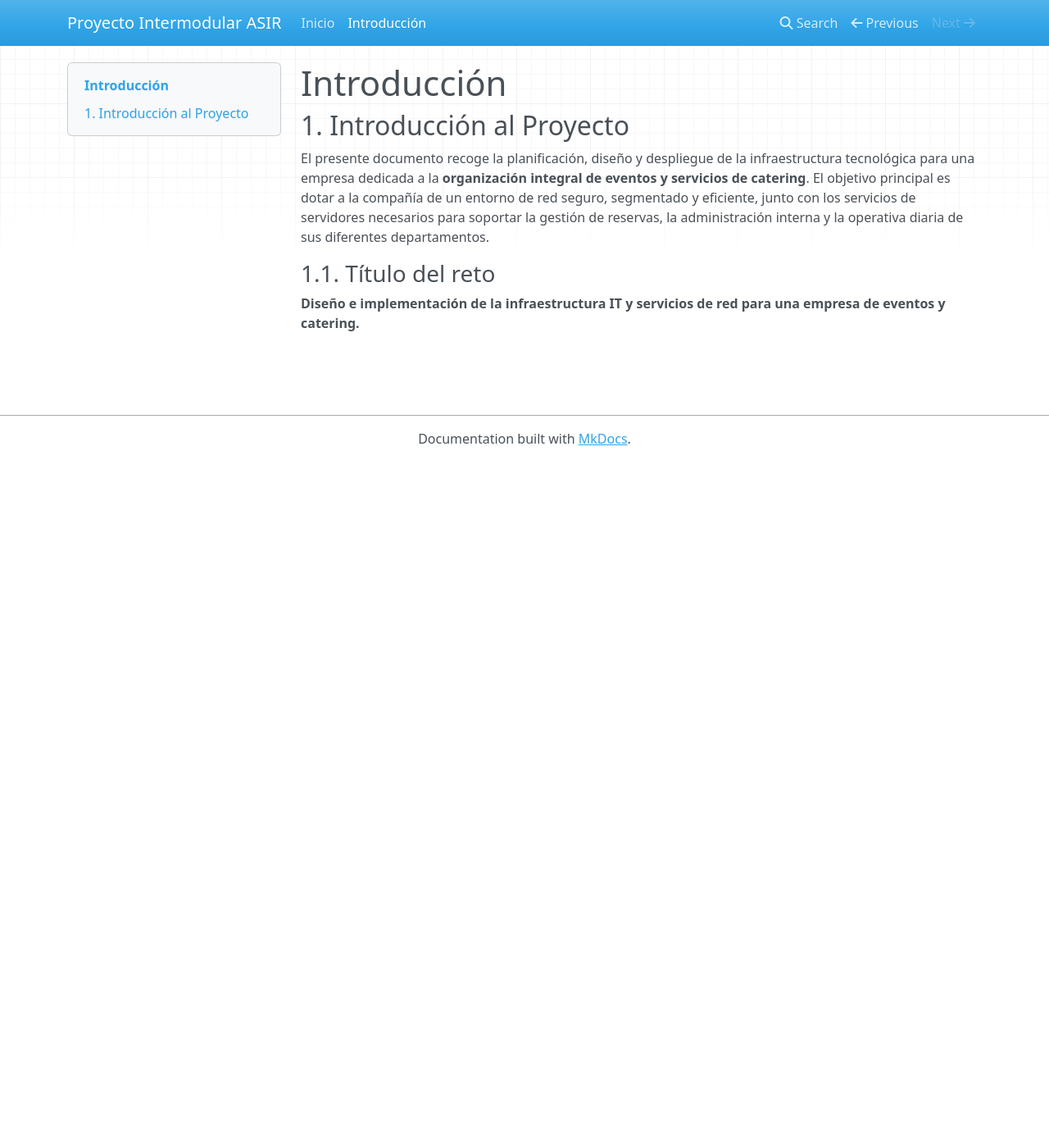
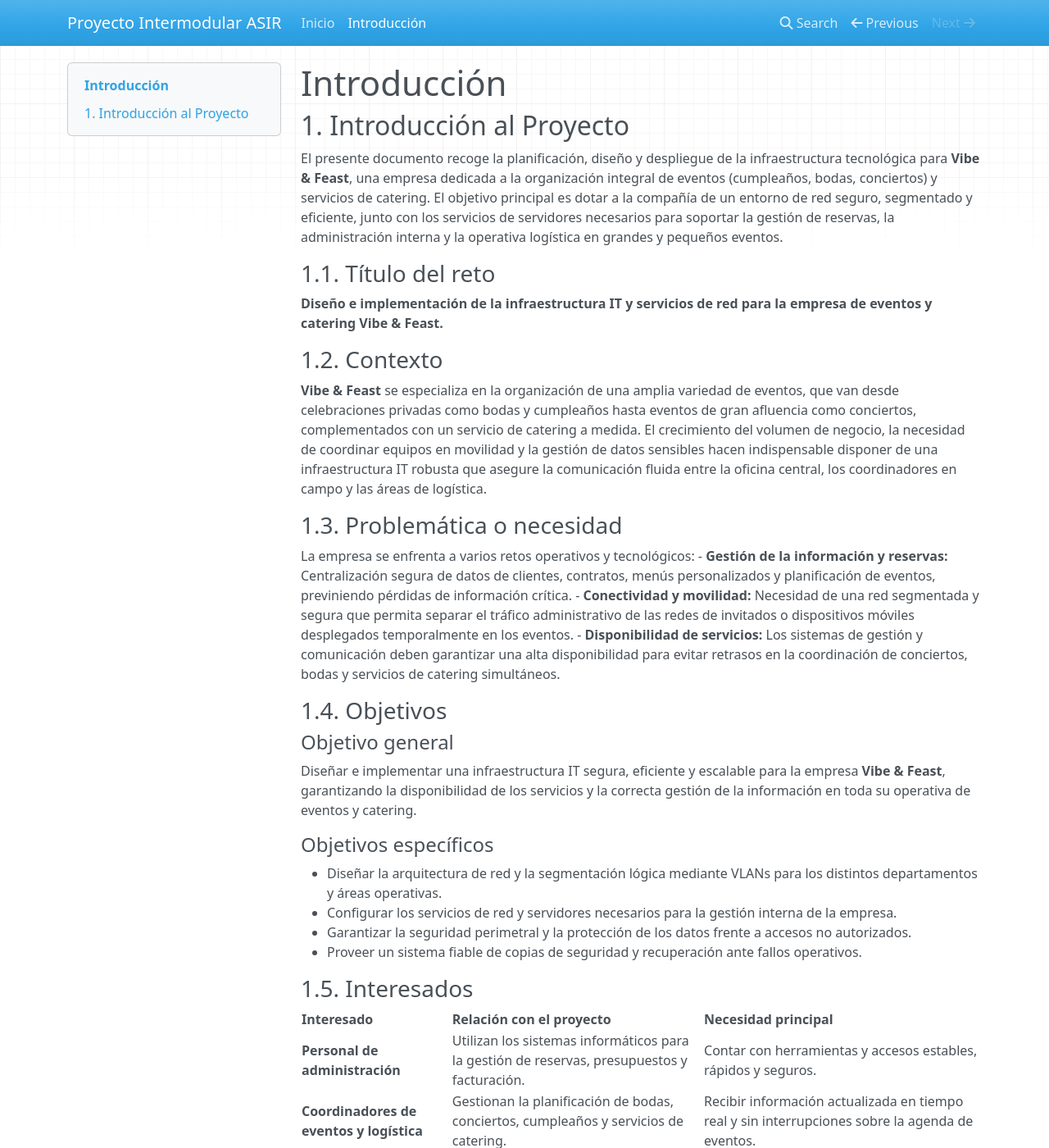
Before and after one commit to Adrigg07/Proyecto-Intermodular-ASIR, an MkDocs documentation site: the page built from docs/01_introduccion.md, in a window 1280 px wide and 1400 px high. Shown: the whole window at 82% size. Built offline with MkDocs 1.6.1, drawn with Linux system fonts in a browser that asks for light colours; nearby versions of some CDN libraries; some of the changed text lies outside the part shown.

Commit message:
Revise introduction and context for Vibe & Feast
Updated the document to specify the company name 'Vibe & Feast' and expanded on the context, challenges, and objectives related to the IT infrastructure for event management and catering services.

```diff
--- a/docs/01_introduccion.md
+++ b/docs/01_introduccion.md
@@ -2,7 +2,39 @@
 
 ## 1. Introducción al Proyecto
 
-El presente documento recoge la planificación, diseño y despliegue de la infraestructura tecnológica para una empresa  dedicada a la **organización integral de eventos y servicios de catering**. El objetivo principal es dotar a la compañía de un entorno de red seguro, segmentado y eficiente, junto con los servicios de servidores necesarios para soportar la gestión de reservas, la administración interna y la operativa diaria de sus diferentes departamentos.
+El presente documento recoge la planificación, diseño y despliegue de la infraestructura tecnológica para **Vibe & Feast**, una empresa dedicada a la organización integral de eventos (cumpleaños, bodas, conciertos) y servicios de catering. El objetivo principal es dotar a la compañía de un entorno de red seguro, segmentado y eficiente, junto con los servicios de servidores necesarios para soportar la gestión de reservas, la administración interna y la operativa logística en grandes y pequeños eventos.
 
 ### 1.1. Título del reto
-**Diseño e implementación de la infraestructura IT y servicios de red para una empresa de eventos y catering.**
+**Diseño e implementación de la infraestructura IT y servicios de red para la empresa de eventos y catering Vibe & Feast.**
+
+### 1.2. Contexto
+**Vibe & Feast** se especializa en la organización de una amplia variedad de eventos, que van desde celebraciones privadas como bodas y cumpleaños hasta eventos de gran afluencia como conciertos, complementados con un servicio de catering a medida. El crecimiento del volumen de negocio, la necesidad de coordinar equipos en movilidad y la gestión de datos sensibles hacen indispensable disponer de una infraestructura IT robusta que asegure la comunicación fluida entre la oficina central, los coordinadores en campo y las áreas de logística.
+
+### 1.3. Problemática o necesidad
+La empresa se enfrenta a varios retos operativos y tecnológicos:
+- **Gestión de la información y reservas:** Centralización segura de datos de clientes, contratos, menús personalizados y planificación de eventos, previniendo pérdidas de información crítica.
+- **Conectividad y movilidad:** Necesidad de una red segmentada y segura que permita separar el tráfico administrativo de las redes de invitados o dispositivos móviles desplegados temporalmente en los eventos.
+- **Disponibilidad de servicios:** Los sistemas de gestión y comunicación deben garantizar una alta disponibilidad para evitar retrasos en la coordinación de conciertos, bodas y servicios de catering simultáneos.
+
+### 1.4. Objetivos
+
+#### Objetivo general
+Diseñar e implementar una infraestructura IT segura, eficiente y escalable para la empresa **Vibe & Feast**, garantizando la disponibilidad de los servicios y la correcta gestión de la información en toda su operativa de eventos y catering.
+
+#### Objetivos específicos
+- Diseñar la arquitectura de red y la segmentación lógica mediante VLANs para los distintos departamentos y áreas operativas.
+- Configurar los servicios de red y servidores necesarios para la gestión interna de la empresa.
+- Garantizar la seguridad perimetral y la protección de los datos frente a accesos no autorizados.
+- Proveer un sistema fiable de copias de seguridad y recuperación ante fallos operativos.
+
+### 1.5. Interesados
+
+| Interesado | Relación con el proyecto | Necesidad principal |
+| :--- | :--- | :--- |
+| **Personal de administración** | Utilizan los sistemas informáticos para la gestión de reservas, presupuestos y facturación. | Contar con herramientas y accesos estables, rápidos y seguros. |
+| **Coordinadores de eventos y logística** | Gestionan la planificación de bodas, conciertos, cumpleaños y servicios de catering. | Recibir información actualizada en tiempo real y sin interrupciones sobre la agenda de eventos. |
+| **Dirección de la empresa** | Supervisan el rendimiento global, la expansión y la viabilidad del negocio. | Disponer de una infraestructura fiable que asegure la continuidad de la actividad corporativa. |
+| **Clientes y asistentes** | Contratan los servicios o disfrutan de los eventos organizados por Vibe & Feast. | Que sus datos personales y de reserva sean gestionados con total seguridad y confidencialidad. |reservas y presupuestos. | Contar con herramientas y accesos estables, rápidos y seguros. |
+| **Equipo de cocina y logística** | Coordinan la preparación de eventos y el material necesario. | Recibir información actualizada y sin interrupciones sobre los eventos programados. |
+| **Dirección de la empresa** | Supervisan el rendimiento global y la rentabilidad del negocio. | Disponer de una infraestructura fiable que asegure la continuidad de la actividad. |
+| **Clientes** | Contratan los servicios de eventos y catering. | Que sus datos personales y de reserva sean gestionados con total seguridad y confidencialidad. |
```
